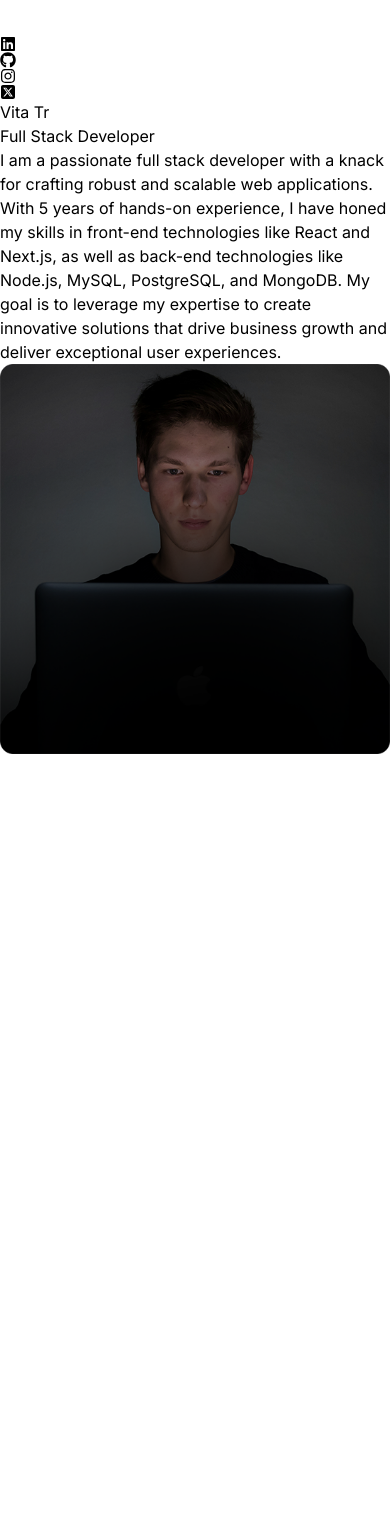
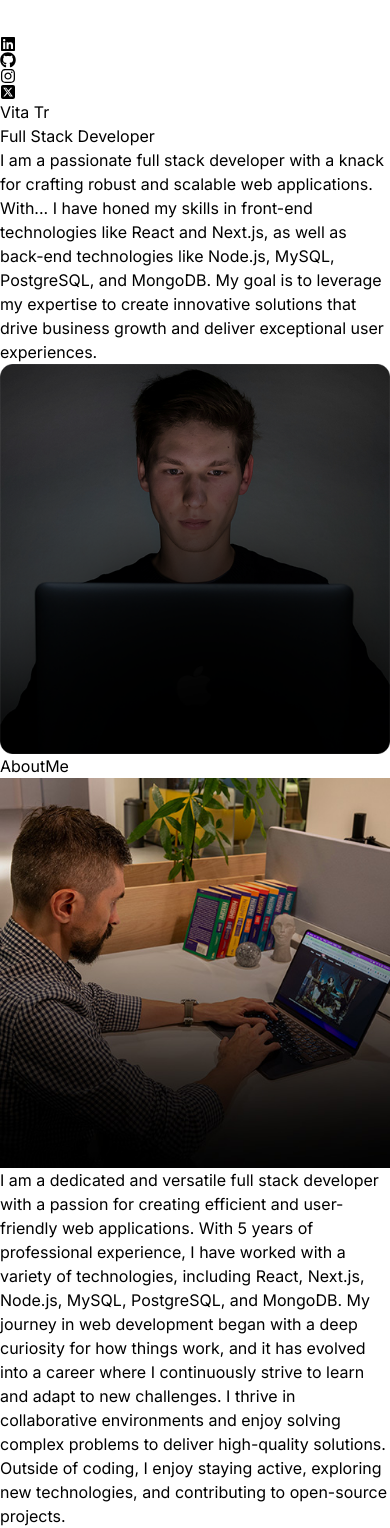
Before and after one commit to vitatriutami/portofolio, a React (Vite) app: page / in a window 390 px wide. Before the commit the page ends 844 px from the top, so only its background shows below. Built offline with nearby package versions, Linux system fonts and the light colour scheme.

Commit message:
adding about

```diff
--- a/src/App.jsx
+++ b/src/App.jsx
@@ -1,16 +1,19 @@
 import React from "react"
 import Navbar from "./components/Navbar"
-import Hero from "./components/Hero";
+import Hero from "./components/Hero"
+import About from "./components/About";
 
 const App = () => {
   return (
     <div className="overflow-x-hidden text-neutral-300 antialiased selection:bg-cyan-300 selection:text-cyan-900">
-      <div className="fixed top-0 -z-10 h-full w-full"></div>
-      <div className="absolute top-0 z-[-2] h-screen w-screen bg-neutral-950 bg-[radial-gradient(ellipse_80%_80%_at_50%_-20%,rgba(120,119,198,0.3),rgba(255,255,255,0))]"></div>
+      <div className="fixed top-0 -z-10 h-full w-full">
+        <div className="absolute top-0 z-[-2] h-screen w-screen bg-neutral-950 bg-[radial-gradient(ellipse_80%_80%_at_50%_-20%,rgba(120,119,198,0.3),rgba(255,255,255,0))]"></div>
+      </div>
 
       <div className="container mx-auto px-8">
         <Navbar />
         <Hero />
+        <About />
       </div>
     </div>
   )
--- /dev/null
+++ b/src/components/About.jsx
@@ -0,0 +1,27 @@
+import aboutImg from "../assets/about.jpg"
+import { ABOUT_TEXT } from "../constants"
+
+const About = () => {
+  return (
+    <div className="border-b border-neutral-900 pb-4">
+      <h1 className="my-20 text-center text-4xl">
+        About
+        <span className="text-neutral-500">Me</span>
+      </h1>
+      <div className="flex flex-wrap">
+        <div className="w-full lg:w-1/2 lg:p-8">
+          <div className="flex items-center justify-center">
+            <img className="rounded-2xl" src={aboutImg} alt="about" />
+          </div>
+        </div>
+        <div className="w-full lg:w-1/2">
+          <div className="flex justify-center lg:justify-start">
+            <p className="my-2 max-w-xl py-6">{ABOUT_TEXT}</p>
+          </div>
+        </div>
+      </div>
+    </div>
+  )
+}
+
+export default About
--- a/src/components/Hero.jsx
+++ b/src/components/Hero.jsx
@@ -6,7 +6,7 @@ const Hero = () => {
     <div className="border-b border-neutral-900 pb-4 lg:mb-35">
       <div className="flex flex-wrap">
         <div className="w-full lg:w-1/2">
-          <div className="flex flex-col items-center lg-items-start">
+          <div className="flex flex-col items-start lg-items-start">
             <h1 className="pb-16 text-6xl font-thin tracking-tight lg-mt-16">
               Vita Tr
             </h1>
--- a/src/constants/index.js
+++ b/src/constants/index.js
@@ -3,7 +3,7 @@ import project2 from "../assets/projects/project-2.jpg";
 import project3 from "../assets/projects/project-3.jpg";
 import project4 from "../assets/projects/project-4.jpg";
 
-export const HERO_CONTENT = `I am a passionate full stack developer with a knack for crafting robust and scalable web applications. With 5 years of hands-on experience, I have honed my skills in front-end technologies like React and Next.js, as well as back-end technologies like Node.js, MySQL, PostgreSQL, and MongoDB. My goal is to leverage my expertise to create innovative solutions that drive business growth and deliver exceptional user experiences.`;
+export const HERO_CONTENT = `I am a passionate full stack developer with a knack for crafting robust and scalable web applications. With... I have honed my skills in front-end technologies like React and Next.js, as well as back-end technologies like Node.js, MySQL, PostgreSQL, and MongoDB. My goal is to leverage my expertise to create innovative solutions that drive business growth and deliver exceptional user experiences.`;
 
 export const ABOUT_TEXT = `I am a dedicated and versatile full stack developer with a passion for creating efficient and user-friendly web applications. With 5 years of professional experience, I have worked with a variety of technologies, including React, Next.js, Node.js, MySQL, PostgreSQL, and MongoDB. My journey in web development began with a deep curiosity for how things work, and it has evolved into a career where I continuously strive to learn and adapt to new challenges. I thrive in collaborative environments and enjoy solving complex problems to deliver high-quality solutions. Outside of coding, I enjoy staying active, exploring new technologies, and contributing to open-source projects.`;
 
@@ -70,7 +70,7 @@ export const PROJECTS = [
 ];
 
 export const CONTACT = {
-  address: "767 Fifth Avenue, New York, NY 10153 ",
-  phoneNo: "+12 4555 666 00 ",
-  email: "me@example.com",
+  address: "Jakarta, Indonesia ",
+  phoneNo: "+62 896",
+  email: "vitatriutami@gmail.com",
 };
```
